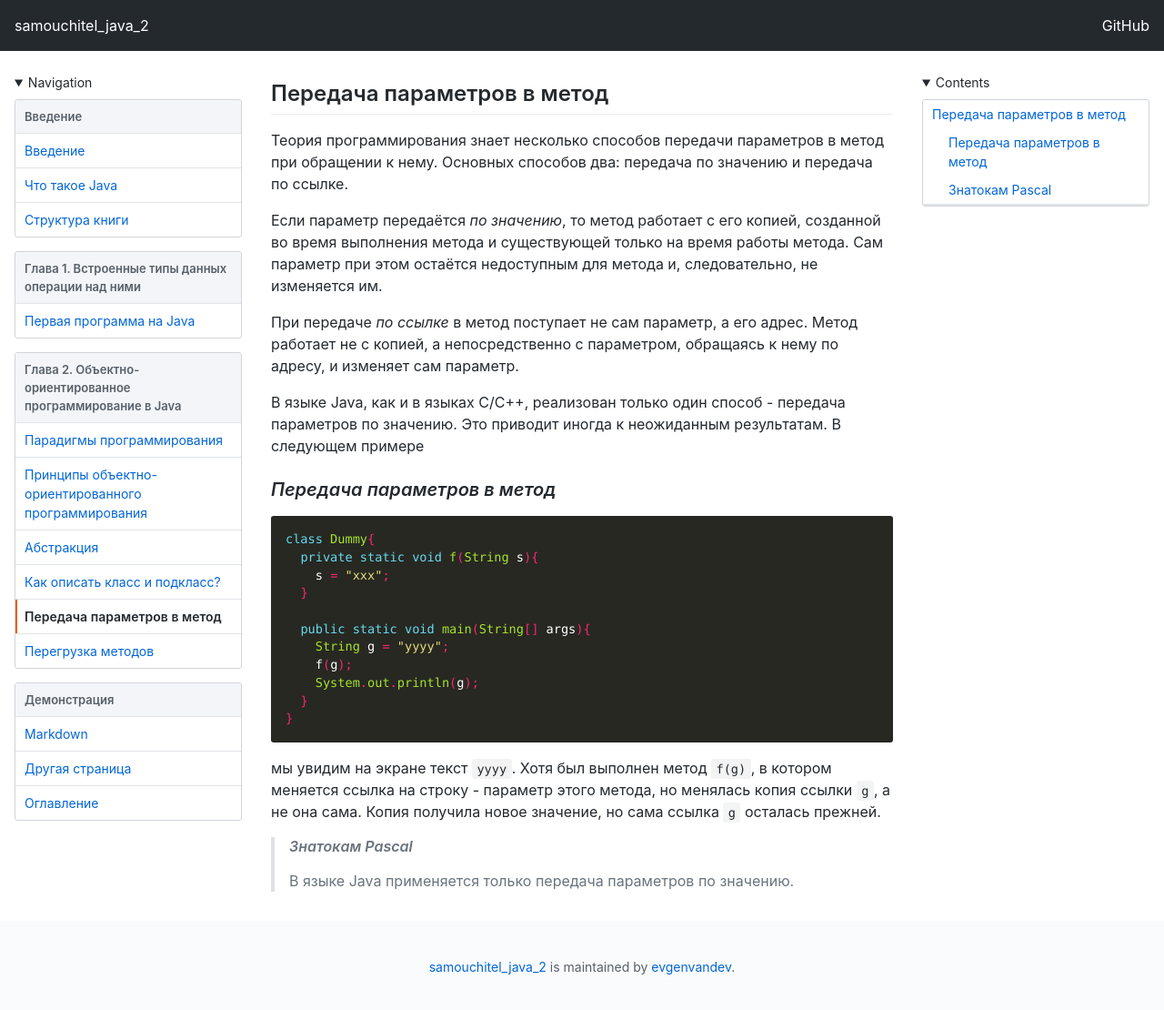
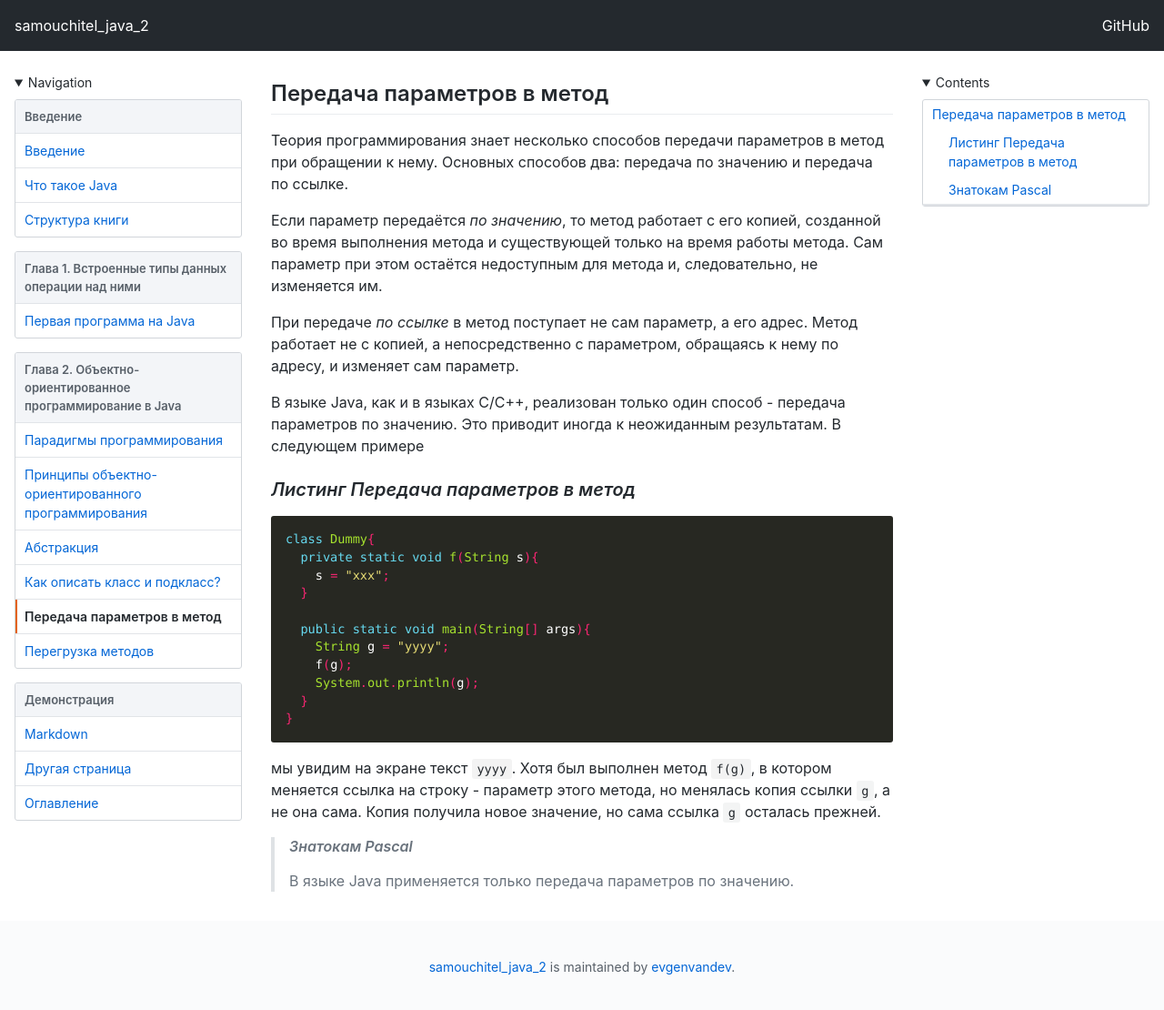
Before and after one commit to evgenvandev/samouchitel_java_2, a Jekyll site: the page built from content/chapter-2/peredacha-parametrov-v-metod.md, in a window 1280 px wide and 1112 px high. Shown: the whole window at 91% size. Built offline with Jekyll 4.4.1, drawn with Linux system fonts in a browser that asks for light colours; our own code applies the rules of GitHub Pages for plain Markdown files.

Commit message:
Update peredacha-parametrov-v-metod.md

````diff
--- a/content/chapter-2/peredacha-parametrov-v-metod.md
+++ b/content/chapter-2/peredacha-parametrov-v-metod.md
@@ -8,7 +8,7 @@
 
 В языке Java, как и в языках C/C++, реализован только один способ - передача параметров по значению. Это приводит иногда к неожиданным результатам. В следующем примере
 
-### _Передача параметров в метод_
+### _Листинг Передача параметров в метод_
 
 ```java
 class Dummy{
````
